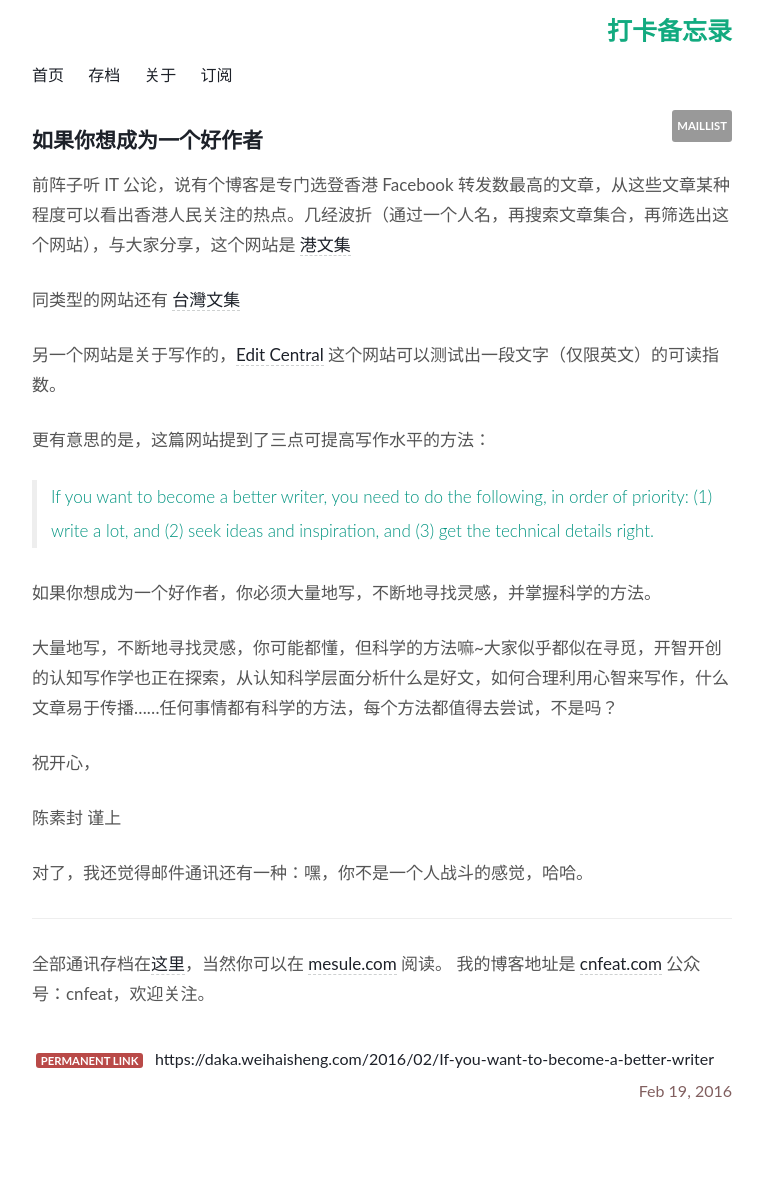
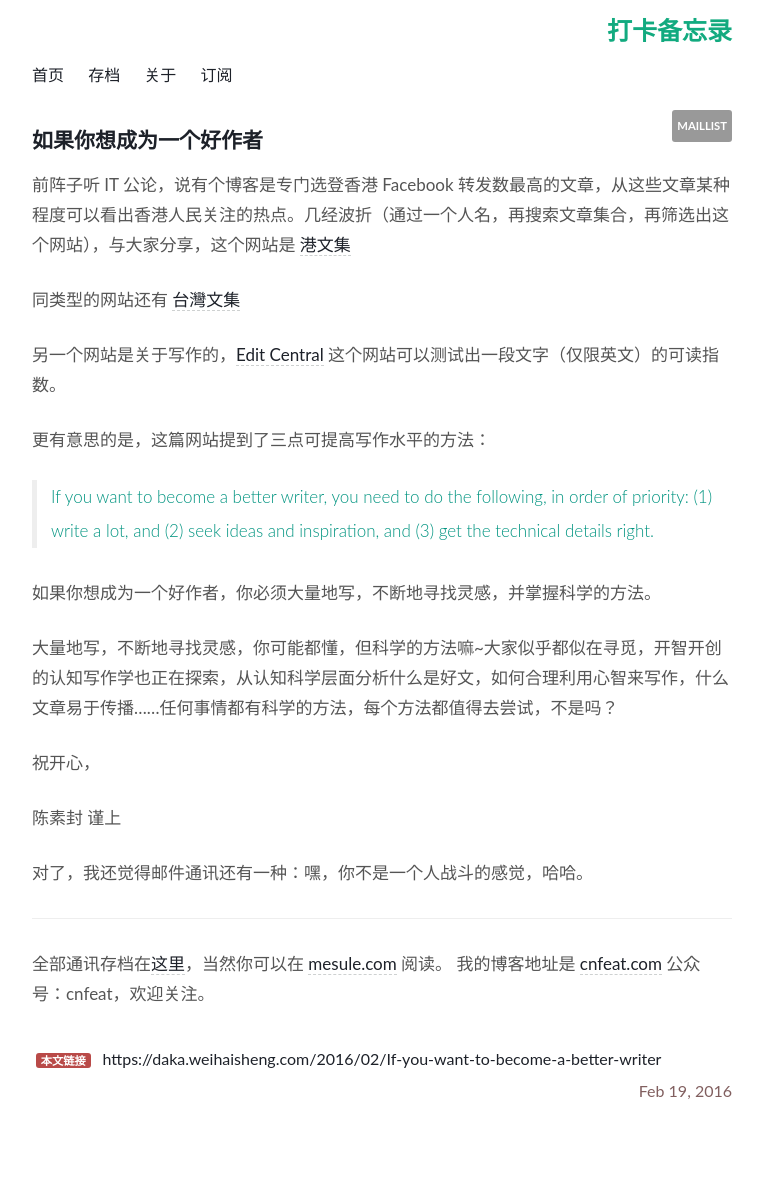
Before and after one commit to Turbo-Snail/ReadingCard, a Jekyll site: the page built from _posts/2016-02-19-If-you-want-to-become-a better-writer.md, in a window 1280 px wide. Shown: the whole page, without its empty margins (258-1021 px from the left). Built offline with Jekyll 4.4.1, drawn with Linux system fonts in a browser that asks for light colours; comment, search, counter and statistics services are not loaded.

Commit message:
Update post.html

```diff
--- a/_includes/themes/effector-wide/post.html
+++ b/_includes/themes/effector-wide/post.html
@@ -12,7 +12,7 @@
 
 
 <div class="wrapper">
-<span class="label label-important">Permanent link</span> <a href=" https://daka.weihaisheng.com{{ page.url }}"> https://daka.weihaisheng.com{{ page.url }}</a><small class="pull-right">{{ page.date | date:"%b %d, %Y" }}</small>
+<span class="label label-important">本文链接</span> <a href=" https://daka.weihaisheng.com{{ page.url }}"> https://daka.weihaisheng.com{{ page.url }}</a><small class="pull-right">{{ page.date | date:"%b %d, %Y" }}</small>
 </div>
 
 <script type="text/javascript"
```
